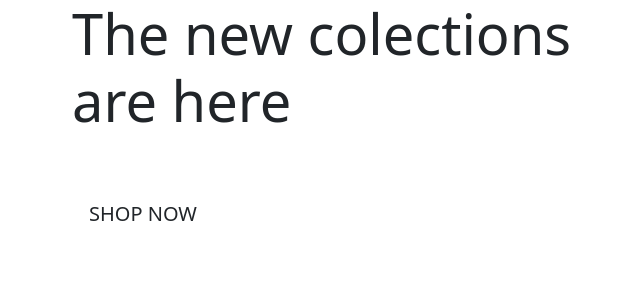
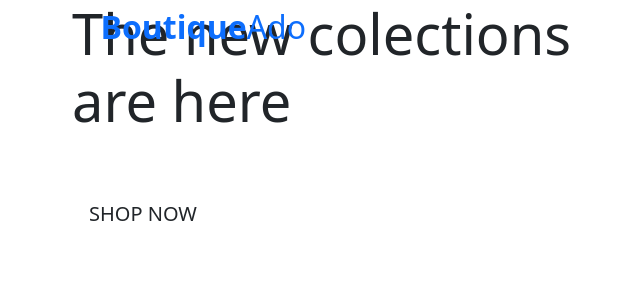
Before and after one commit to adams-ears/boutique_ado_v1, a Django app: page / in a window 1280 px wide. Shown: the top 300 px of the page, without its empty margins (10-650 px from the left). Run offline with Django 3.2, Linux system fonts and the light colour scheme; some libraries are stand-ins or nearby versions.

Commit message:
added mainpage header

```diff
--- a/templates/base.html
+++ b/templates/base.html
@@ -32,7 +32,19 @@
     <title>Boutique Ado {% block extra_title%}{% endblock %}</title>
   </head>
   <body>
-      <header class="container-fluid fixed-top"></header>
+      <header class="container-fluid fixed-top">
+            <div class="row">
+                <div class="col-12 col-lg-4 my-auto py-1 py-lg-0 text-center text-lg-left">
+                        <a href="{% url 'home'%}" class="nav-link main-logo-link">
+                                <h2 class="logo-font text-black my-0"><strong>Boutique</strong>Ado</h2>
+                        </a>
+                </div>
+                <div class="col-12 col-lg-4 my-auto py-1 py-lg-0"></div>
+                <div class="col-12 col-lg-4 my-auto py-1 py-lg-0"></div>
+
+            </div>
+
+      </header>
 
     {% if messages %}
         <div class="message-container"></div>
```
